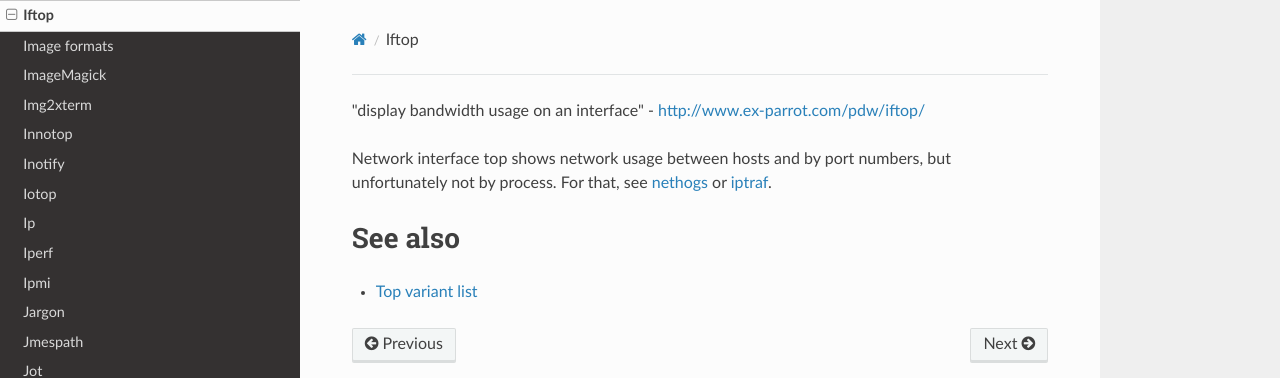
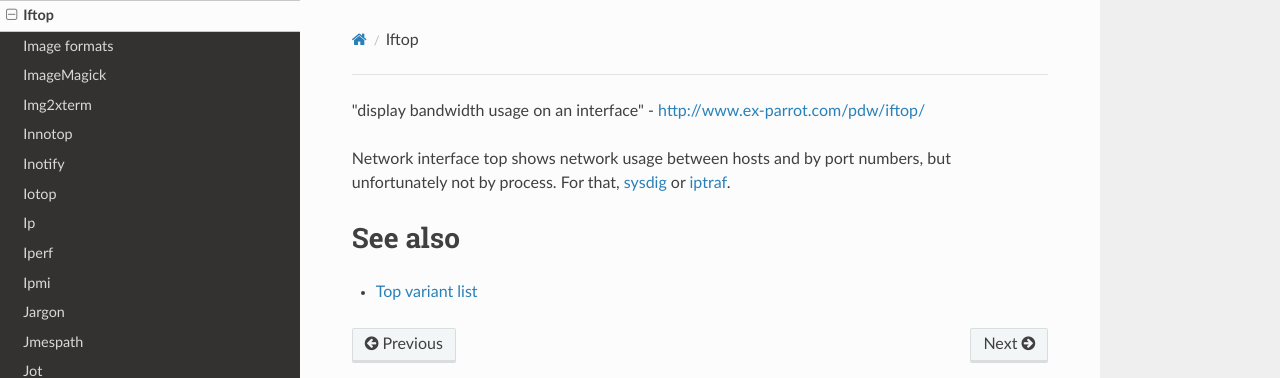
Before and after one commit to lando-cal/tech-notes, an MkDocs documentation site: the page built from docs/iftop.md, in a window 1280 px wide. Shown: the top 378 px of the page. Built offline with MkDocs 1.6.1, drawn with Linux system fonts in a browser that asks for light colours; nearby versions of some CDN libraries.

Commit message:
Correct misinformation

```diff
--- a/docs/iftop.md
+++ b/docs/iftop.md
@@ -1,6 +1,6 @@
 "display bandwidth usage on an interface" - <http://www.ex-parrot.com/pdw/iftop/>
 
-Network interface top shows network usage between hosts and by port numbers, but unfortunately not by process. For that, see [nethogs](nethogs) or [iptraf](iptraf).
+Network interface top shows network usage between hosts and by port numbers, but unfortunately not by process. For that, [sysdig](sysdig) or [iptraf](iptraf).
 
 # See also
 
```
